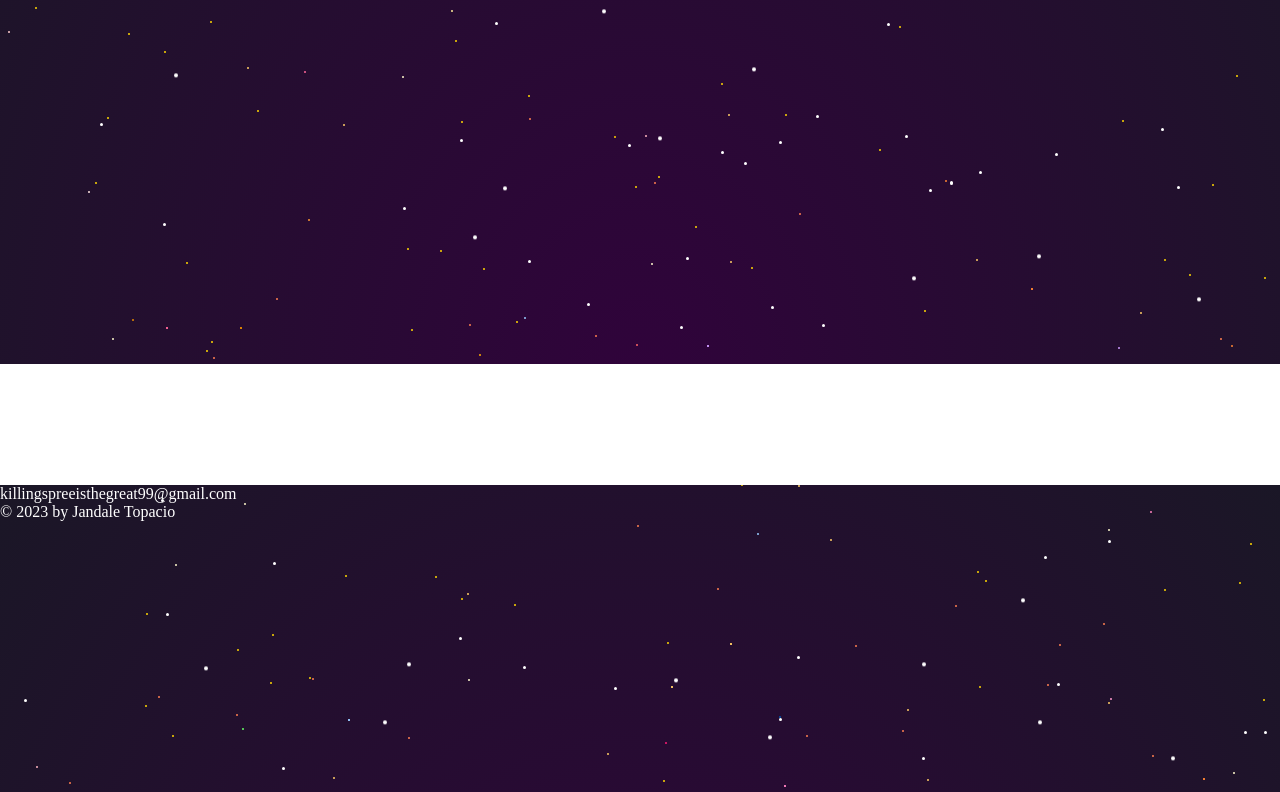
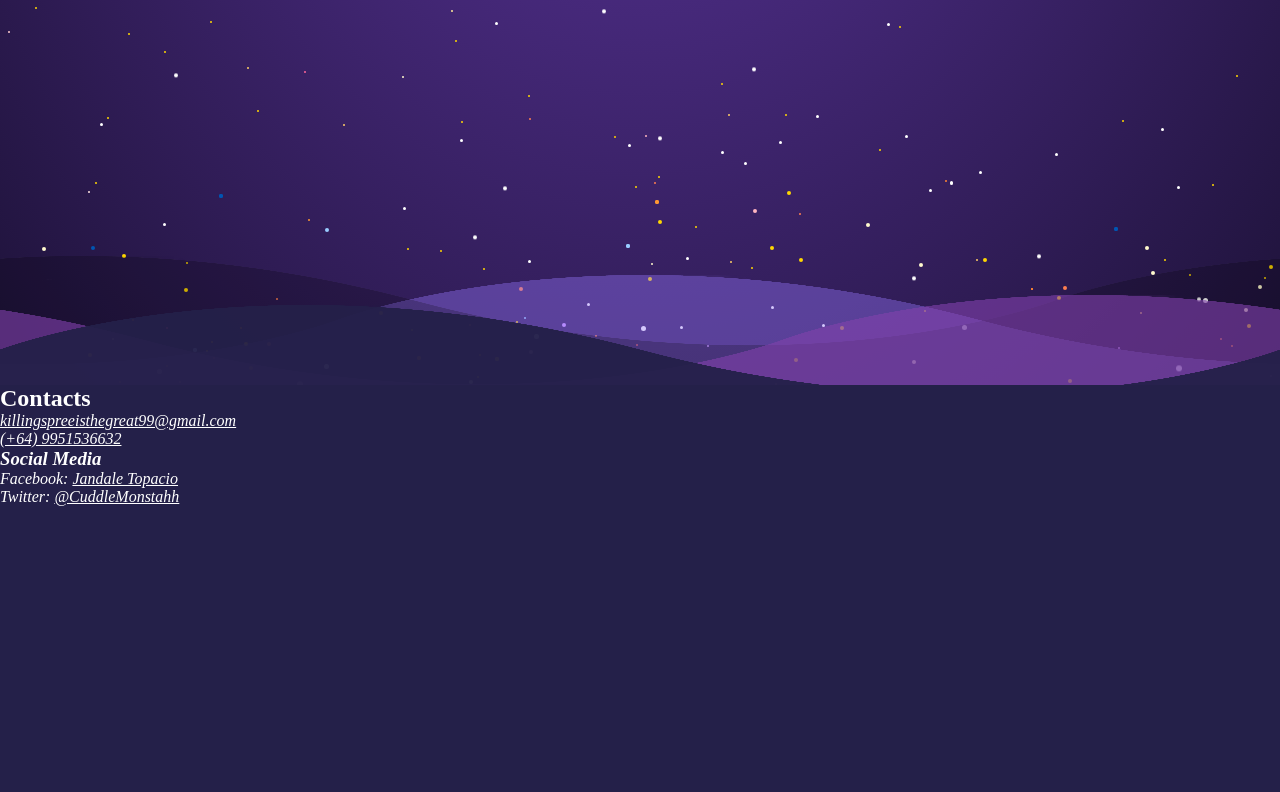
Before and after one commit to cuddlemonstah/ePortfolio, a plain HTML site: page index.html in a window 1280 px wide. Shown: the part 415-1207 px from the top of the page. Drawn offline with nearby package versions, Linux system fonts and the light colour scheme; a web font is replaced by a local one.

Commit message:
Added Design

```diff
--- /dev/null
+++ b/css/contact-style.css
@@ -0,0 +1,8 @@
+
+.Contacts{
+    width: 100%;
+    height: 78vh;
+    background: #242049;
+    opacity: 1;
+    color: black;
+  }
--- a/style.css
+++ b/css/style.css
@@ -15,13 +15,14 @@
 html{
   height: 100%;
   overflow: auto;
-  background: radial-gradient(ellipse at bottom,#30033b,#191825);
+   background: radial-gradient(ellipse at top, #5E36A1, #1D1238 100%),
+              radial-gradient(ellipse at bottom, #642D8A 20%, #1D1238 );
 }
 
 /* All are part of header */
 header{
 
-  position:absolute;
+  position:fixed;
   isolation: isolate;
 
   background-color: var(--background);
@@ -98,12 +99,13 @@ header::after{
 
 /* Text transitions */
 .wrapper{
+  height: 100vh;
   position: relative;
   z-index: -1;
 }
 #Name{
   position: absolute;
-  top:40%;
+  top:0;
   left: 10%;
   margin: 20%  0px 0px 0px;
   padding: 0;
@@ -162,7 +164,7 @@ header::after{
   content: " ";
   position: absolute;
   left:0;
-  background:linear-gradient(to right,#230f2f,#2b0836);
+  background:linear-gradient(to right,#472A7C 10%,#46287A 60%,#47297C 30%);
   background-blend-mode: color;
   width: 100%;
   height: 100%;
@@ -182,7 +184,7 @@ header::after{
   content: " ";
   position: absolute;
   left:0;
-  background: linear-gradient(to right,#230f2f,#2b0836);
+  background:linear-gradient(to right,#472A7C 10% ,#46287A 60%,#47297C 30%);
   width: 100%;
   height: 100%;
   border-left: 2px solid white;
@@ -201,7 +203,7 @@ header::after{
   content: " ";
   position: absolute;
   left:0;
-  background: linear-gradient(to right,#230f2f,#2b0836);
+  background:linear-gradient(to right,#472A7C 10%,#46287A 60%,#47297C 30%);
   width: 100%;
   height: 100%;
   border-left: 2px solid white;
@@ -446,7 +448,7 @@ header::after{
 #stars::after{
   content: "";
   position: absolute;
-  top: 2000px;
+  top: 100vh;
   width: 2px;
   height: 2px;
   background: transparent;
@@ -733,7 +735,7 @@ header::after{
 #stars2::after{
   content: "";
   position: absolute;
-  top: 2000px;
+  top: 100vh;
   width: 3px;
   height: 3px;
   background: transparent;
@@ -830,13 +832,12 @@ header::after{
 #stars3::after{
   content: "";
   position: absolute;
-  top: 2000px;
+  top: 100vh;
   width: 4px;
   height: 4px;
   background: transparent;
   border: solid 1px transparent;
   border-radius: 100px;
-
   box-shadow: 387px 1878px #fff, 760px 1564px #fff, 1487px 999px #fff,
     948px 1828px #fff, 1977px 1001px #fff, 1284px 1963px #fff, 656px 284px #fff,
     1268px 1635px #fff, 1820px 598px #fff, 642px 1900px #fff, 296px 57px #fff,
@@ -874,11 +875,93 @@ header::after{
   }
 }
 
-/* Contacts */
-.Contacts{
-  background: white;
-  margin-top: 60%;
+section .wave{
+  position: absolute;
+  bottom: 0;
+  left: 0;
+  width: 100%;
+  background: url(/img/wave.png);
+  opacity: 0;
 }
+
+section .wave.wave1{
+  height: 80px;
+  background-repeat: repeat-x;
+  background-size: 100% 129px;
+  filter: brightness(0) saturate(100%) invert(11%) sepia(31%) saturate(2156%) hue-rotate(217deg) brightness(98%) contrast(95%);
+  animation: animWave1 5s linear infinite;
+  z-index: 1000;
+  opacity: 0.95;
+  animation-delay: 0s;
+  bottom: 0;
+}
+@keyframes animWave1{
+  0%{
+    background-position-x: 0;
+  }
+  100%{
+    background-position-x: 1690px;
+  }
+}
+section .wave.wave2{
+  height: 90px;
+  background-repeat: repeat-x;
+  background-size: 100% 129px;
+  filter: brightness(0) saturate(100%) invert(32%) sepia(47%) saturate(1121%) hue-rotate(238deg) brightness(93%) contrast(95%);
+  animation: animWave2 17s linear infinite;
+  z-index: 999;
+  opacity: 0.6;
+  animation-delay: 0s;
+  bottom: 0;
+}
+@keyframes animWave2{
+  0%{
+    background-position-x: 0;
+  }
+  100%{
+    background-position-x: -1690px;
+  }
+}
+section .wave.wave3{
+  height: 110px;
+  background-repeat: repeat-x;
+  background-size: 100% 129px;
+  filter: brightness(0) saturate(100%) invert(48%) sepia(34%) saturate(1397%) hue-rotate(215deg) brightness(103%) contrast(97%);
+  z-index: 997;
+  animation: animWave3 50s linear infinite;
+  opacity: 0.4;
+  animation-delay: 0s;
+  bottom: 0;
+}
+@keyframes animWave3{
+  0%{
+    background-position-x: 0;
+  }
+  100%{
+    background-position-x: 3380px;
+  }
+}
+
+section .wave.wave4{
+  height: 129px;
+  background-repeat: repeat-x;
+  background-size: 100% 129px;
+  animation: animWave4 150s linear infinite;
+  z-index: 998;
+  opacity: 0.2;
+  animation-delay: 0s;
+  bottom: 0;
+}
+@keyframes animWave4{
+  0%{
+    background-position-x: 0;
+  }
+  100%{
+    background-position-x: -6760px;
+  }
+}
+
+
 /* Media Query for Responsive Styles */
 @media (max-width: 768px) {
     header {
--- a/index.html
+++ b/index.html
@@ -3,11 +3,11 @@
   <head>
     <meta charset="UTF-8" />
     <meta name="viewport" content="width=device-width, initial-scale=1.0" />
-    <link rel="stylesheet" href="./style.css" />
+    <link rel="stylesheet" href="./css/style.css" />
+    <link rel="stylesheet" href="./css/contact-style.css" />
     <title>My ePortfolio</title>
   </head>
 
-  <body>
     <header>
       <h1
         style="
@@ -22,14 +22,14 @@
       </h1>
       <nav>
         <ul class="nav-links">
-          <a href="Home.html"><li id="Home">Home</li></a>
-          <a href="Home.html"><li id="Projects">Projects</li></a>
-          <a href="index.html"><li id="Contacts">Contacts</li></a>
+          <a href="#Home"><li id="Home">Home</li></a>
+          <a href="Projects.html"><li id="Projects">Projects</li></a>
+          <a href="#Contacts"><li id="Contacts">Contacts</li></a>
         </ul>
       </nav>
     </header>
 
-    <section class="wrapper">
+    <section name="Home" class="wrapper">
       <div id="stars"></div>
       <div id="stars2"></div>
       <div id="stars3"></div>
@@ -46,35 +46,30 @@
         </section>
       </div>
     </section>
-    <hr />
 
-    <div class="Contacts">
-      <section>
-        <h1>Contacts</h1>
+    <section>
+      <div class="wave wave1"></div>
+      <div class="wave wave2"></div>
+      <div class="wave wave3"></div>
+      <div class="wave wave4"></div>
+      <div class="Contacts">
+        <h1 id="Contacts">Contacts</h1>
         <address>
           <a href="mailto: killingspreeisthegreat99@gmail.com"
-            >killingspreeisthegreat99@gmail.com</a
-          >
+            >killingspreeisthegreat99@gmail.com</a>
           <br />
           <a href="tel: +649951536632">(+64) 9951536632</a> <br />
           <h3>Social Media</h3>
           <p>
             Facebook:
-            <a href="https://www.facebook.com/jandale.topacio"
-              >Jandale Topacio</a
-            >
+            <a href="https://www.facebook.com/jandale.topacio">Jandale Topacio</a>
           </p>
           <p>
             Twitter:
             <a href="https://twitter.com/CuddleMonstahh">@CuddleMonstahh</a>
           </p>
         </address>
-      </section>
-    </div>
-
-    <footer>
-      <p>killingspreeisthegreat99@gmail.com</p>
-      <p>&copy; 2023 by Jandale Topacio</p>
-    </footer>
+      </div>
+    </section>
   </body>
 </html>
```
Also changed, not shown: img/wave.png (added).
